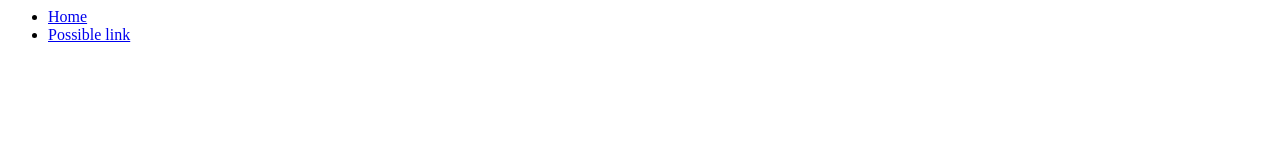
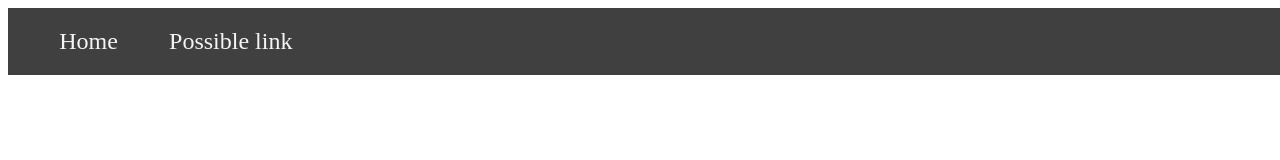
Before and after one commit to smbrine/PosterGenerator, a plain HTML site: page static/header.html in a window 1280 px wide. Drawn offline with Linux system fonts and the light colour scheme; files that its build step writes are made by us from their sources; the site is published under a folder, as on GitHub Pages, so addresses that start at the root find nothing.

Commit message:
Update header.html

```diff
--- a/static/header.html
+++ b/static/header.html
@@ -1,4 +1,4 @@
-<link rel="stylesheet" href="/styles/static/header.css">
+<link rel="stylesheet" href="./styles/static/header.css">
 <body>
     <div class="heap-static">
         <ul>
```
